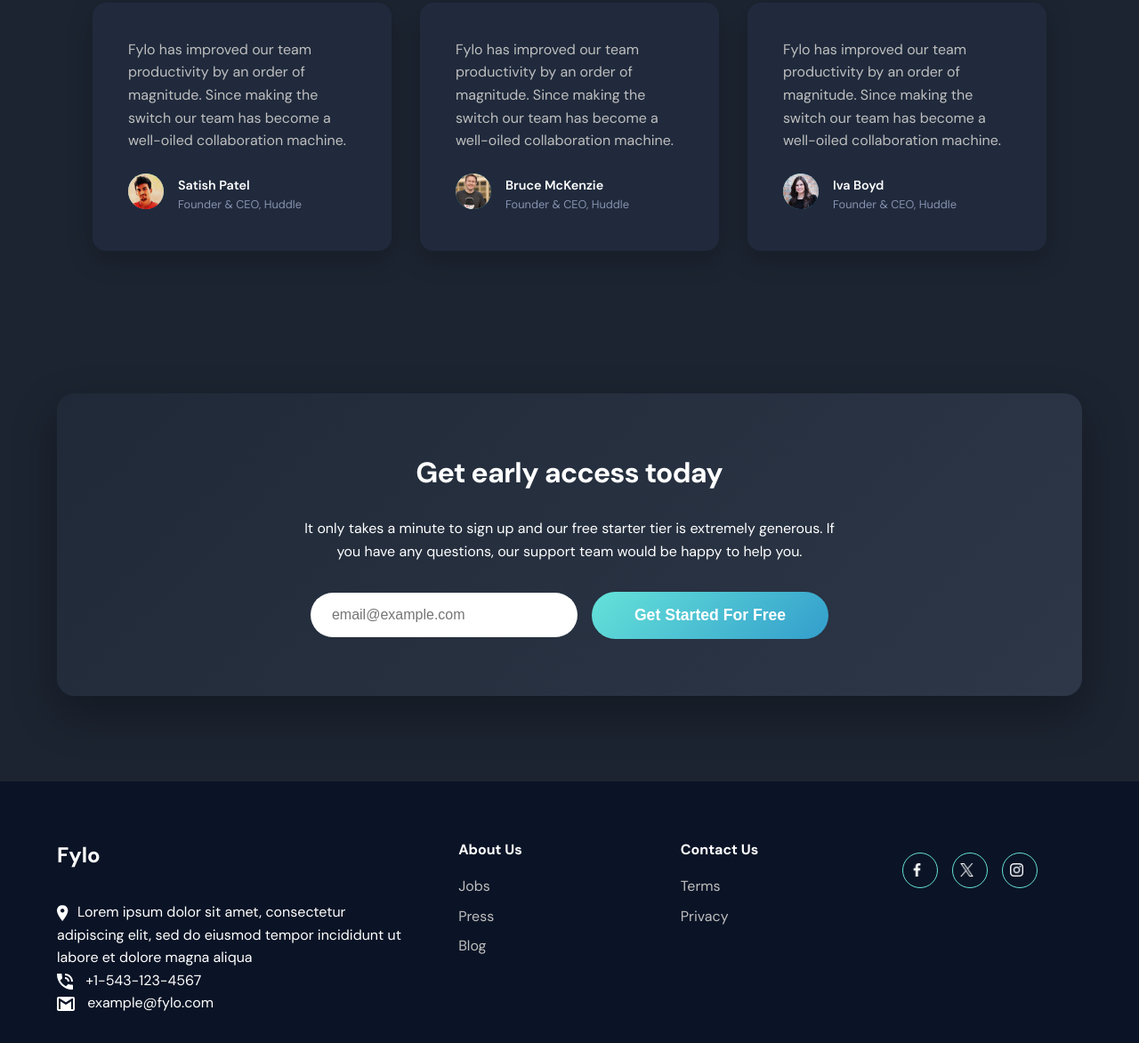
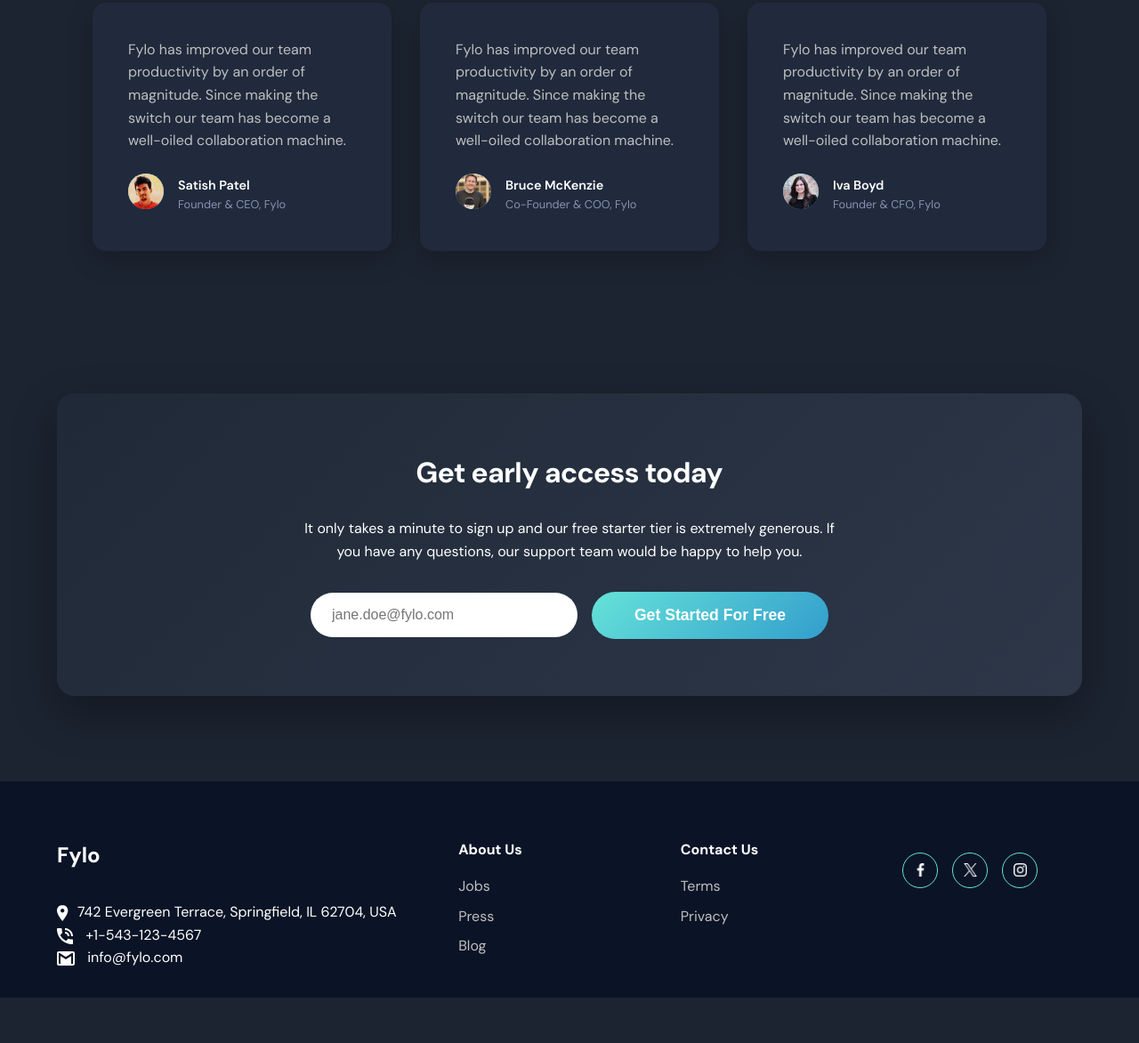
Before and after one commit to Bencodes1914/Fylo, a plain HTML site: page index.html in a window 1280 px wide. Shown: the part 2764-3936 px from the top of the page at 89% size. After the commit the page ends 3885 px from the top, so only its background shows below. Drawn offline with Linux system fonts and the light colour scheme.

Commit message:
Removed unnecessary details and added more details like the emails and location of each of them.

```diff
--- a/index.html
+++ b/index.html
@@ -77,7 +77,7 @@
                     </div>
                     <div class="author-info">
                         <h4>Satish Patel</h4>
-                        <p>Founder & CEO, Huddle</p>
+                        <p>Founder & CEO, Fylo</p>
                     </div>
                 </div>
             </div>
@@ -89,7 +89,7 @@
                     </div>
                     <div class="author-info">
                         <h4>Bruce McKenzie</h4>
-                        <p>Founder & CEO, Huddle</p>
+                        <p>Co-Founder & COO, Fylo</p>
                     </div>
                 </div>
             </div>
@@ -101,7 +101,7 @@
                     </div>
                     <div class="author-info">
                         <h4>Iva Boyd</h4>
-                        <p>Founder & CEO, Huddle</p>
+                        <p>Founder & CFO, Fylo</p>
                     </div>
                 </div>
             </div>
@@ -110,7 +110,7 @@
             <h2>Get early access today</h2>
             <p>It only takes a minute to sign up and our free starter tier is extremely generous. If you have any questions, our support team would be happy to help you.</p>
             <form class="email-form">
-                <input type="email" class="email-input" placeholder="email@example.com" required>
+                <input type="email" class="email-input" placeholder="jane.doe@fylo.com" required>
                 <button type="submit" class="cta-button">Get Started For Free</button>
             </form>
         </section>
@@ -119,10 +119,10 @@
         <div class="footer-content">
             <div class="footer-section">
                 <div class="footer-logo">Fylo</div>
-                <p><img src="./images/icon-location.svg" alt="Location Image"/>Lorem ipsum dolor sit amet, consectetur adipiscing elit, sed do eiusmod tempor incididunt ut labore et dolore magna aliqua</p>
+                <p><img src="./images/icon-location.svg" alt="Location Image"/>742 Evergreen Terrace, Springfield, IL 62704, USA</p>
                 <div class="contact-info">
                     <p><img src="./images/icon-phone.svg" alt="Phone Image"/> +1-543-123-4567</p>
-                    <p><img src="./images/icon-email.svg" alt="Email Image"/> example@fylo.com</p>
+                    <p><img src="./images/icon-email.svg" alt="Email Image"/> info@fylo.com </p>
                 </div>
             </div>
             <div class="footer-section">
--- a/style.css
+++ b/style.css
@@ -501,10 +501,6 @@ img > .footer-image{
     vertical-align: middle;
 }
 
-.footer-section img {
-    margin-right: 8px;
-}
-
 .team-members {
     padding: 6rem 5%;
     display: grid;
```
